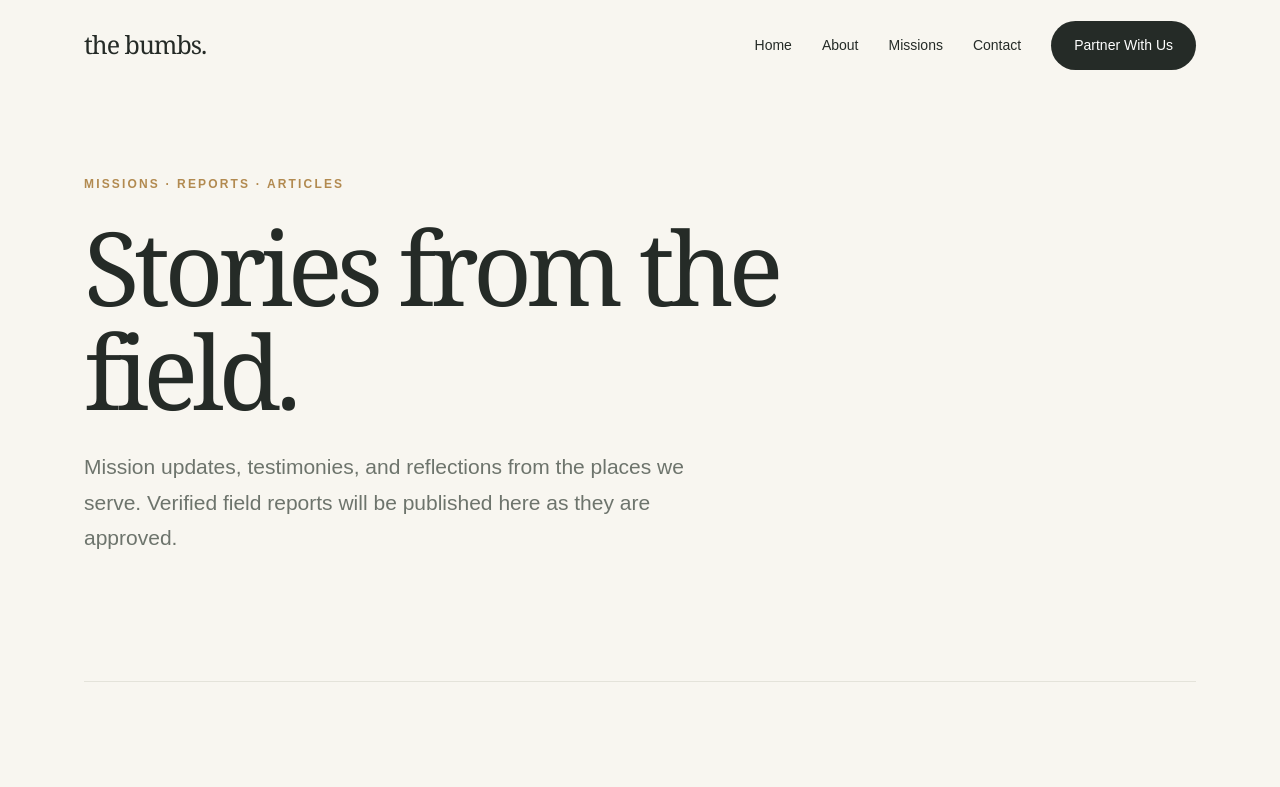
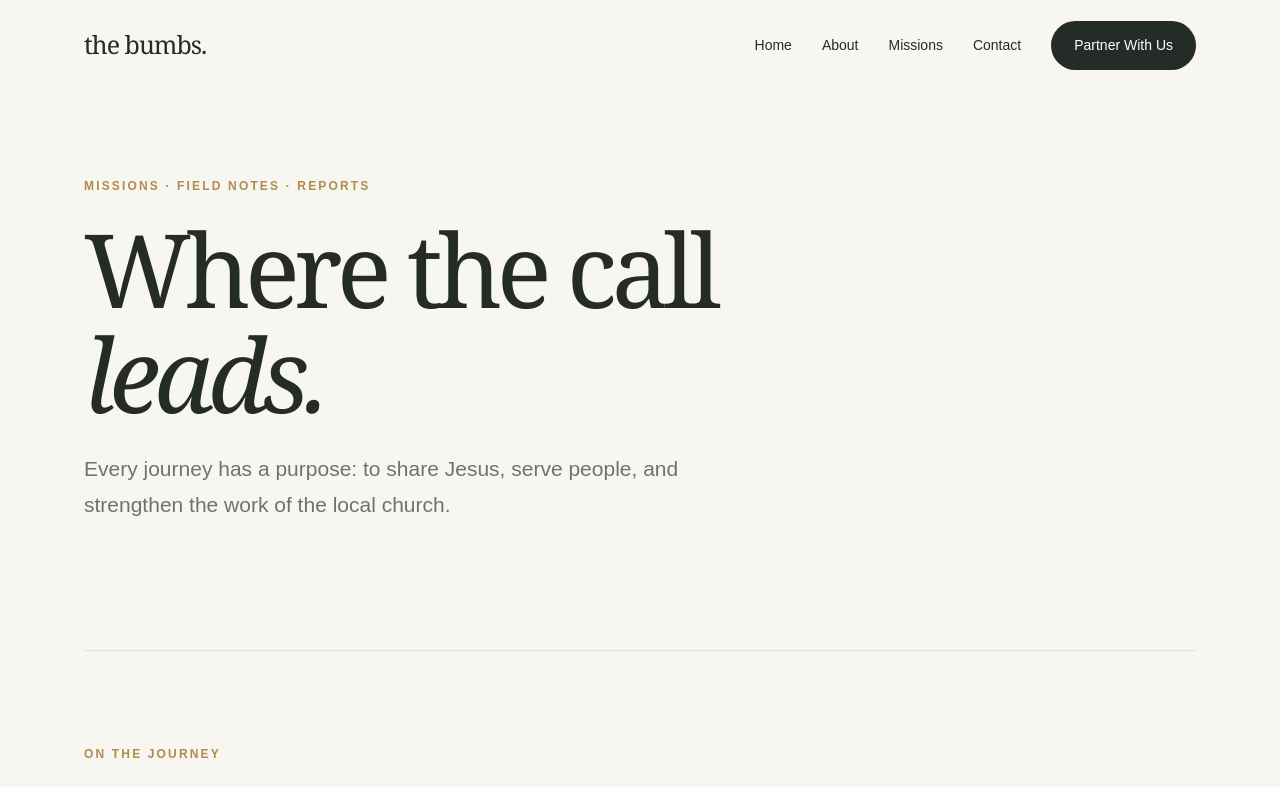
Before and after one commit to bumbmatei-sys/thebumbs-website, a Next.js app: page /missions in a window 1280 px wide. Shown: the top 787 px of the page. Built offline with nearby package versions, Linux system fonts and the light colour scheme.

Commit message:
feat: refine app/missions/page.tsx

```diff
--- a/app/missions/page.tsx
+++ b/app/missions/page.tsx
@@ -1,3 +1,4 @@
 import Link from "next/link";
 export const metadata={title:"Missions & Reports"};
-export default function Missions(){return <main><section className="hero reveal"><span className="eyebrow">Missions · Reports · Articles</span><h1>Stories from the field.</h1><p className="lead">Mission updates, testimonies, and reflections from the places we serve. Verified field reports will be published here as they are approved.</p></section><section className="section"><h2>Mission reports</h2><div className="panel"><h3>Updates coming soon</h3><p>We are preparing the first stories and photographs for publication.</p><Link href="/contact">Get in touch →</Link></div></section></main>}
+const journeys=[{number:"01",title:"Training & preparation",place:"Orlando, United States",body:"A season of ministry training with Christ for All Nations, preparing for evangelism and outreach."},{number:"02",title:"Tanzania outreach",place:"Tanzania",body:"Planned evangelistic outreach, including youth and community gatherings, alongside local ministry partners."},{number:"03",title:"Looking toward Asia",place:"Asia",body:"Praying, building relationships, and exploring future opportunities to serve communities with limited Gospel access."}];
+export default function Missions(){return <main><section className="hero reveal"><span className="eyebrow">Missions · Field Notes · Reports</span><h1>Where the call <em>leads.</em></h1><p className="lead">Every journey has a purpose: to share Jesus, serve people, and strengthen the work of the local church.</p></section><section className="section"><span className="eyebrow">On the journey</span><h2>Looking ahead.</h2><div className="mission-list">{journeys.map(item=><article className="mission-row" key={item.number}><span className="card-number">{item.number}</span><div><span className="eyebrow">{item.place}</span><h3>{item.title}</h3><p>{item.body}</p></div></article>)}</div></section><section className="section closing"><span className="eyebrow">Field reports</span><h2>Stories worth sharing.</h2><p className="lead">We will publish first-hand mission reports and photographs here as they are reviewed and ready to share.</p><Link className="button secondary" href="/contact">Ask for an Update</Link></section></main>}
```
